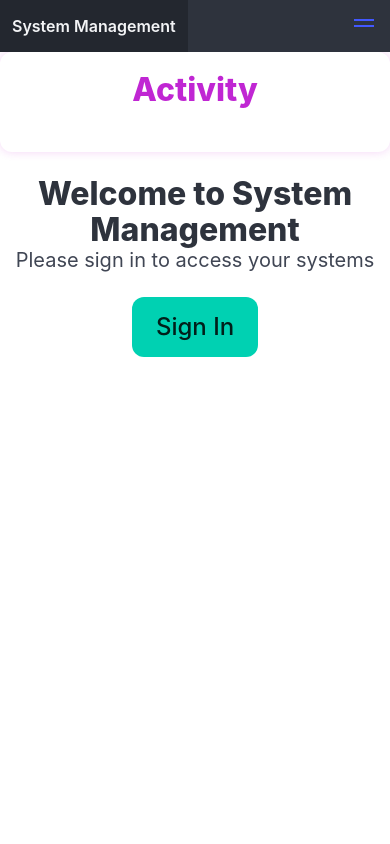
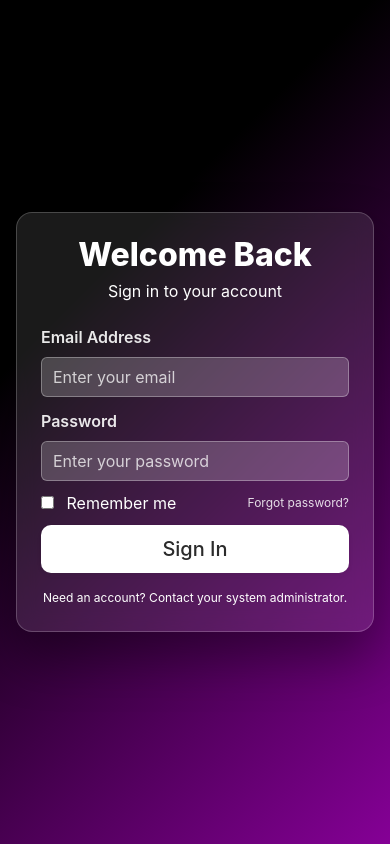
Before and after one commit to elson21/System-Management, a FastAPI app: page / in a window 390 px wide. Run offline with FastAPI, Linux system fonts and the light colour scheme; some libraries are stand-ins or nearby versions.

Commit message:
Change login.html

```diff
--- a/app/main.py
+++ b/app/main.py
@@ -26,6 +26,9 @@ app = FastAPI()
 templates = Jinja2Templates(directory="app/templates")
 app.mount("/static", StaticFiles(directory="app/static"), name="static")
 
+# Add this to make static files available in templates
+templates.env.globals["static"] = lambda path: f"/static/{path}"
+
 def db_connect():
     with SessionLocal() as db:
         yield db
@@ -39,23 +42,6 @@ def main_page(request: Request, db: Session = Depends(db_connect)) -> HTMLRespon
     except HTTPException:
         pass  # User not authenticated
 
-    # Check if this is an HTMX request
-    # is_htmx = request.headers.get("HX-Request") == "true"
-
-    # if is_htmx:
-    #     # Return only the main content for HTMX requests
-    #     return templates.TemplateResponse("index_content.html", {
-    #         "request": request,
-    #         "user": current_user,
-    #         "is_authenticated": current_user is not None
-    #     })
-    # else:
-    #     # Return full page for regular requests
-    #     return templates.TemplateResponse("index.html", {
-    #         "request": request,
-    #         "user": current_user,
-    #         "is_authenticated": current_user is not None
-    #     })
     return templates.TemplateResponse("index.html", {
         "request": request,
         "user": current_user,
@@ -65,7 +51,7 @@ def main_page(request: Request, db: Session = Depends(db_connect)) -> HTMLRespon
 
 @app.get("/login")
 def login_page(request: Request) -> HTMLResponse:
-    return templates.TemplateResponse("login_.html", {"request": request})
+    return templates.TemplateResponse("login.html", {"request": request})
 
 
 @app.post("/api/login")
@@ -81,7 +67,7 @@ async def login(
     if not user:
         print(f"Authentication failed for user: {username}")
         # Return login page with error message
-        return templates.TemplateResponse("login_.html", {
+        return templates.TemplateResponse("login.html", {
             "request": request,
             "error": "Incorrect email or password"
         })
@@ -100,7 +86,7 @@ async def login(
     print(f"Generated token for user {username}: {access_token[:20]}...")
 
     # Create response with token in cookie and redirect to dashboard
-    response = RedirectResponse(url="index_content.html", status_code=302)
+    response = RedirectResponse(url="/", status_code=302)
     response.set_cookie(
         key="access_token",
         value=access_token,
--- a/app/static/css/styles.css
+++ b/app/static/css/styles.css
@@ -3,3 +3,73 @@
     border-color: #C026D3 !important;
     color: white !important;
 }
+
+:root {
+--grad-start: #000000; /* black */
+--grad-end: #850096; /* magenda */
+}
+
+html, body {
+height: 100%;
+}
+
+.navbar {
+    margin-top: 20px;
+}
+
+.navbar .container {
+    max-width: 1200px;
+}
+
+body.gradient-bg {
+min-height: 100vh !important;
+background: linear-gradient(135deg, var(--grad-start) 30%, var(--grad-end) 100%) !important;
+display: flex !important;
+align-items: center !important;
+justify-content: center !important;
+padding: 1rem !important;
+color: #fff !important;
+}
+
+.glass-effect {
+background: rgba(255, 255, 255, 0.10) !important;
+backdrop-filter: blur(10px) !important;
+-webkit-backdrop-filter: blur(10px) !important;
+border: 1px solid rgba(255, 255, 255, 0.20) !important;
+border-radius: 1rem !important;
+box-shadow: 0 25px 50px rgba(0,0,0,0.35) !important;
+}
+
+.input.input--glass,
+.textarea.input--glass {
+background: rgba(255,255,255,0.20);
+border: 1px solid rgba(255,255,255,0.30);
+color: #fff;
+caret-color: #fff;
+}
+
+.input.input--glass::placeholder { color: rgba(255,255,255,0.75); }
+
+.label { color: rgba(255,255,255,0.9); }
+.help.is-light { color: rgba(255,255,255,0.85); }
+
+.btn-white-translucent.button {
+background: #fff;
+color: #2b2b2b;
+border: none;
+transition: transform 0.15s ease, filter 0.15s ease;
+}
+
+.btn-white-translucent.button:hover { filter: brightness(0.97); transform: translateY(-1px); }
+.btn-white-translucent.button:active { transform: translateY(0); }
+
+.link-light { color: rgba(255,255,255,0.85); }
+.link-light:hover { color: #fff; }
+
+
+/* Bulma notification tweak for glassy look */
+.notification.is-danger.is-translucent {
+background: rgba(239, 68, 68, 0.18);
+border: 1px solid rgba(239, 68, 68, 0.45);
+color: #ffe5e5;
+}
--- a/app/templates/index.html
+++ b/app/templates/index.html
@@ -9,21 +9,25 @@
     <link rel="stylesheet" href="https://cdn.jsdelivr.net/npm/bulma@1.0.4/css/bulma.min.css">
     <!-- HTMX -->
     <script src="https://unpkg.com/htmx.org@1.9.10"></script>
+    <!-- Custom Styles -->
+    <link rel="stylesheet" href="{{ static('css/styles.css') }}">
 </head>
 <body>
+
+    {% if is_authenticated %}
     <!-- Navbar -->
     {% include "navbar.html" %}
-
     <!-- Main layout -->
     <div class="columns">
-        <!-- Activity feed -->
-        {% include "activity.html" %}
 
         <!-- Main content area -->
         <div class="column is-10">
             <div id="main-content">
-                {% if is_authenticated %}
-                    <!-- Show dashboard content for authenticated users -->
+
+                <!-- Activity feed -->
+                {% include "activity.html" %}
+
+                <!-- Show dashboard content for authenticated users -->
                     <div class="container">
                         <h1 class="title">Welcome, {{ user.first_name }}!</h1>
                         <p class="subtitle">You are logged in as {{ user.email }}</p>
@@ -88,14 +92,10 @@
                     </div>
                 {% else %}
                     <!-- Show welcome content for unauthenticated users -->
-                    <div class="container has-text-centered">
-                        <h1 class="title">Welcome to System Management</h1>
-                        <p class="subtitle">Please sign in to access your systems</p>
-                        <a href="/login" class="button is-primary is-large">Sign In</a>
-                    </div>
-                {% endif %}
+                    {% include "login.html" %}
+                </div>
             </div>
         </div>
-    </div>
+    {% endif %}
 </body>
 </html>
--- a/app/templates/login.html
+++ b/app/templates/login.html
@@ -3,96 +3,86 @@
 <head>
     <meta charset="UTF-8">
     <meta name="viewport" content="width=device-width, initial-scale=1.0">
-    <title>Login - System Management</title>
-    <link href="https://cdn.jsdelivr.net/npm/tailwindcss@2.2.19/dist/tailwind.min.css" rel="stylesheet">
-    <style>
-        .gradient-bg {
-            background: linear-gradient(135deg, #667eea 0%, #764ba2 100%);
-        }
-        .glass-effect {
-            background: rgba(255, 255, 255, 0.1);
-            backdrop-filter: blur(10px);
-            border: 1px solid rgba(255, 255, 255, 0.2);
-        }
-    </style>
+    <title>System Management - Login</title>
+    <!-- HTMX -->
+    <script src="https://unpkg.com/htmx.org@1.9.10"></script>
+    <!-- Bulma -->
+    <link rel="stylesheet" href="https://cdn.jsdelivr.net/npm/bulma@1.0.4/css/bulma.min.css">
+    <!-- Custom Styles -->
+    <link rel="stylesheet" href="{{ static('css/styles.css') }}">
 </head>
-<body class="gradient-bg min-h-screen flex items-center justify-center p-4">
-    <div class="w-full max-w-md">
-        <!-- Login Card -->
-        <div class="glass-effect rounded-2xl shadow-2xl p-8">
-            <div class="text-center mb-8">
-                <h1 class="text-3xl font-bold text-white mb-2">Welcome Back</h1>
-                <p class="text-gray-200">Sign in to your account</p>
+
+<!-- Login -->
+    <body class="gradient-bg">
+        <main class="container" style="max-width: 28rem; width: 100%;">
+            <!-- Card -->
+            <section class="glass-effect p-5">
+                <div class="has-text-centered mb-5">
+                    <h1 class="title is-3 has-text-white mb-2">Welcome Back</h1>
+                    <p class="subtitle is-6 has-text-white">Sign in to your account</p>
                 </div>
 
             <!-- Login Form -->
-            <form action="/api/login" method="POST" class="space-y-6">
-                <div>
-                    <label for="username" class="block text-sm font-medium text-gray-200 mb-2">
-                        Email Address
-                    </label>
+            <form action="/api/login" method="POST">
+                <div class="field">
+                    <label for="username" class="label">Email Address</label>
+                    <div class="control">
                         <input
+                            class="input input--glass"
                             type="email"
                             id="username"
                             name="username"
+                            placeholder="Enter your email"
                             required
-                        class="w-full px-4 py-3 bg-white bg-opacity-20 border border-white border-opacity-30 rounded-lg text-white placeholder-gray-300 focus:outline-none focus:ring-2 focus:ring-white focus:ring-opacity-50 transition-all duration-200"
-                        placeholder="Enter your email"
-                    >
+                            autocomplete="email"
+                        />
+                    </div>
                 </div>
 
-                <div>
-                    <label for="password" class="block text-sm font-medium text-gray-200 mb-2">
-                        Password
-                    </label>
+
+                <div class="field">
+                    <label for="password" class="label">Password</label>
+                    <div class="control">
                         <input
+                            class="input input--glass"
                             type="password"
                             id="password"
                             name="password"
+                            placeholder="Enter your password"
                             required
-                        class="w-full px-4 py-3 bg-white bg-opacity-20 border border-white border-opacity-30 rounded-lg text-white placeholder-gray-300 focus:outline-none focus:ring-2 focus:ring-white focus:ring-opacity-50 transition-all duration-200"
-                        placeholder="Enter your password"
-                    >
+                            autocomplete="current-password"
+                        />
+                    </div>
                 </div>
 
-                <div class="flex items-center justify-between">
-                    <label class="flex items-center">
-                        <input type="checkbox" class="rounded border-gray-300 text-blue-600 shadow-sm focus:border-blue-300 focus:ring focus:ring-blue-200 focus:ring-opacity-50">
-                        <span class="ml-2 text-sm text-gray-200">Remember me</span>
+
+                <div class="field is-grouped is-justify-content-space-between is-align-items-center">
+                    <label class="checkbox">
+                        <input type="checkbox" name="remember" />
+                        <span class="ml-2">Remember me</span>
                     </label>
-                    <a href="#" class="text-sm text-blue-200 hover:text-white transition-colors duration-200">
-                        Forgot password?
-                    </a>
+                    <a href="#" class="is-size-7 link-light">Forgot password?</a>
                 </div>
 
-                <button
-                    type="submit"
-                    class="w-full bg-white text-gray-800 py-3 px-4 rounded-lg font-semibold hover:bg-gray-100 focus:outline-none focus:ring-2 focus:ring-white focus:ring-opacity-50 transition-all duration-200 transform hover:scale-105"
-                >
-                    Sign In
-                </button>
-            </form>
 
-            <!-- Error Message -->
+            <div class="field">
+                <button type="submit" class="button is-medium is-fullwidth btn-white-translucent">Sign In</button>
+            </div>
+
+
+            <!-- Error Message (Jinja/Templating) -->
             {% if error %}
-            <div class="mt-4 p-3 bg-red-500 bg-opacity-20 border border-red-400 border-opacity-30 rounded-lg text-red-200 text-sm text-center">
+            <div class="notification is-danger is-translucent mt-3 has-text-centered">
                 {{ error }}
             </div>
             {% endif %}
 
-            <div class="mt-6 text-center">
-                <p class="text-gray-200 text-sm">
+
+            <p class="has-text-centered is-size-7 mt-4">
                 Need an account? Contact your system administrator.
                 </p>
-            </div>
-        </div>
-
-        <!-- Back to Home -->
-        <div class="text-center mt-6">
-            <a href="/" class="text-gray-200 hover:text-white transition-colors duration-200">
-                ← Back to Home
-            </a>
-        </div>
-    </div>
+              </form>
+            </section>
+        </main>
     </body>
 </html>
--- a/app/templates/navbar.html
+++ b/app/templates/navbar.html
@@ -1,23 +1,13 @@
-<nav class="navbar is-dark" role="navigation" aria-label="main navigation">
-  <div class="navbar-brand">
-    <a class="navbar-item" href="/" hx-get="/" hx-target="#main-content">
-      <strong>System Management</strong>
-    </a>
+<head>
+    <!-- Custom Styles -->
+    <link rel="stylesheet" href="{{ static('css/styles.css') }}">
+</head>
 
-    <label for="navbar-toggle" class="navbar-burger" aria-label="menu" aria-expanded="false">
-      <span aria-hidden="true"></span>
-      <span aria-hidden="true"></span>
-      <span aria-hidden="true"></span>
-    </label>
-  </div>
-
+<nav class="navbar glass-effect" role="navigation" aria-label="main navigation">
+  <div class="container">
     <input type="checkbox" id="navbar-toggle" style="display: none;">
     <div id="navbarBasicAuth" class="navbar-menu">
       <div class="navbar-start">
-      <a class="navbar-item" href="/" hx-get="/" hx-target="#main-content">
-        Home
-      </a>
-
         {% if user %}
         <div class="navbar-item has-dropdown is-hoverable">
           <a class="navbar-link">
@@ -104,26 +94,10 @@
                 </a>
               </div>
             </div>
-          {% else %}
-          <!-- Show when not authenticated -->
-          <a href="/login" class="button is-primary">
-            <strong>Sign in</strong>
-          </a>
             {% endif %}
           </div>
         </div>
       </div>
     </div>
+  </div>
 </nav>
-
-<style>
-  #navbar-toggle:checked ~ #navbarBasicAuth {
-    display: block !important;
-  }
-
-  @media (max-width: 1023px) {
-    #navbarBasicAuth {
-      display: none;
-    }
-  }
-</style>
```
Also changed, not shown: app/templates/activity.html (+4 -4 lines), app/templates/login_.html (deleted, +0 -76 lines). Lines whose indentation alone changed are shown as unchanged.
